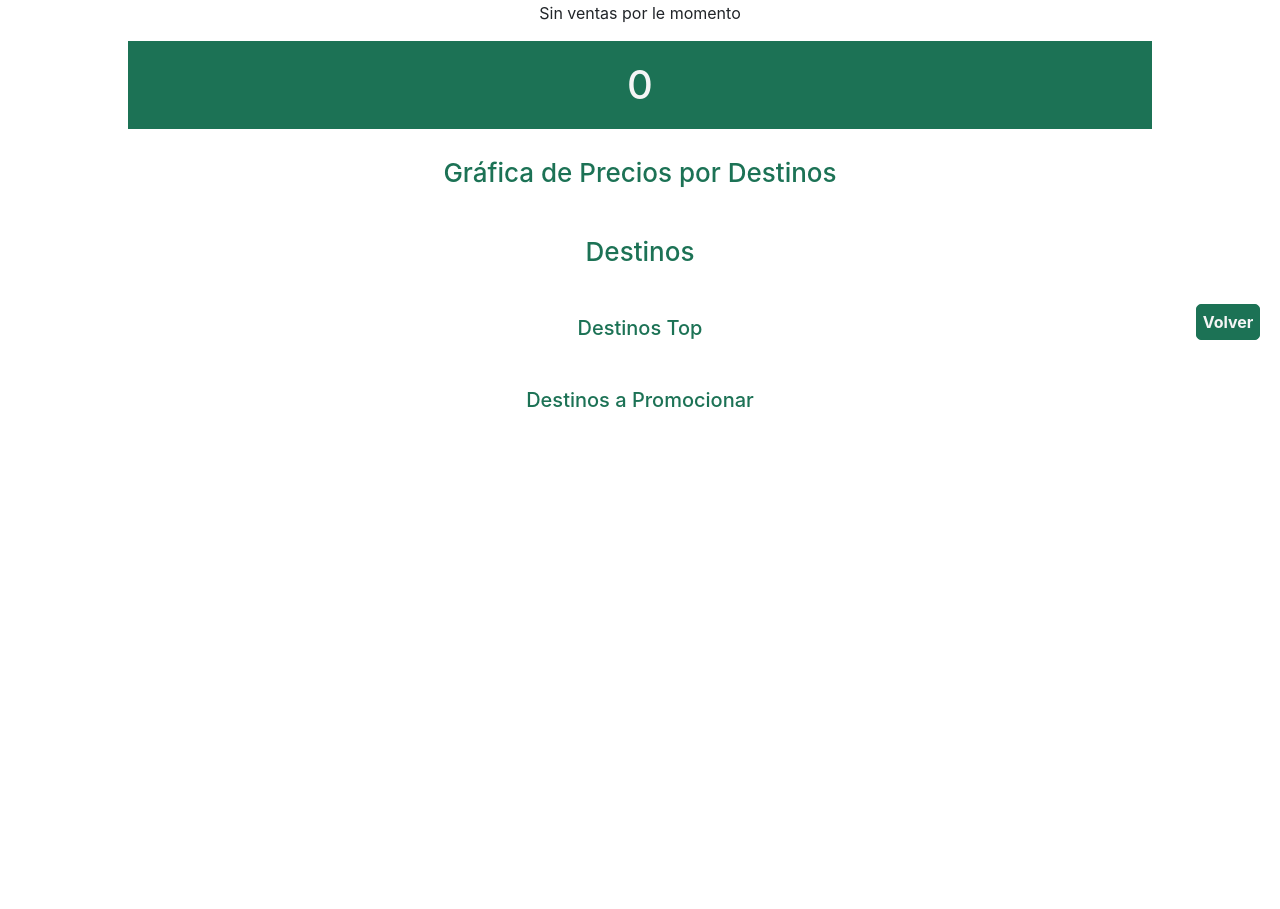
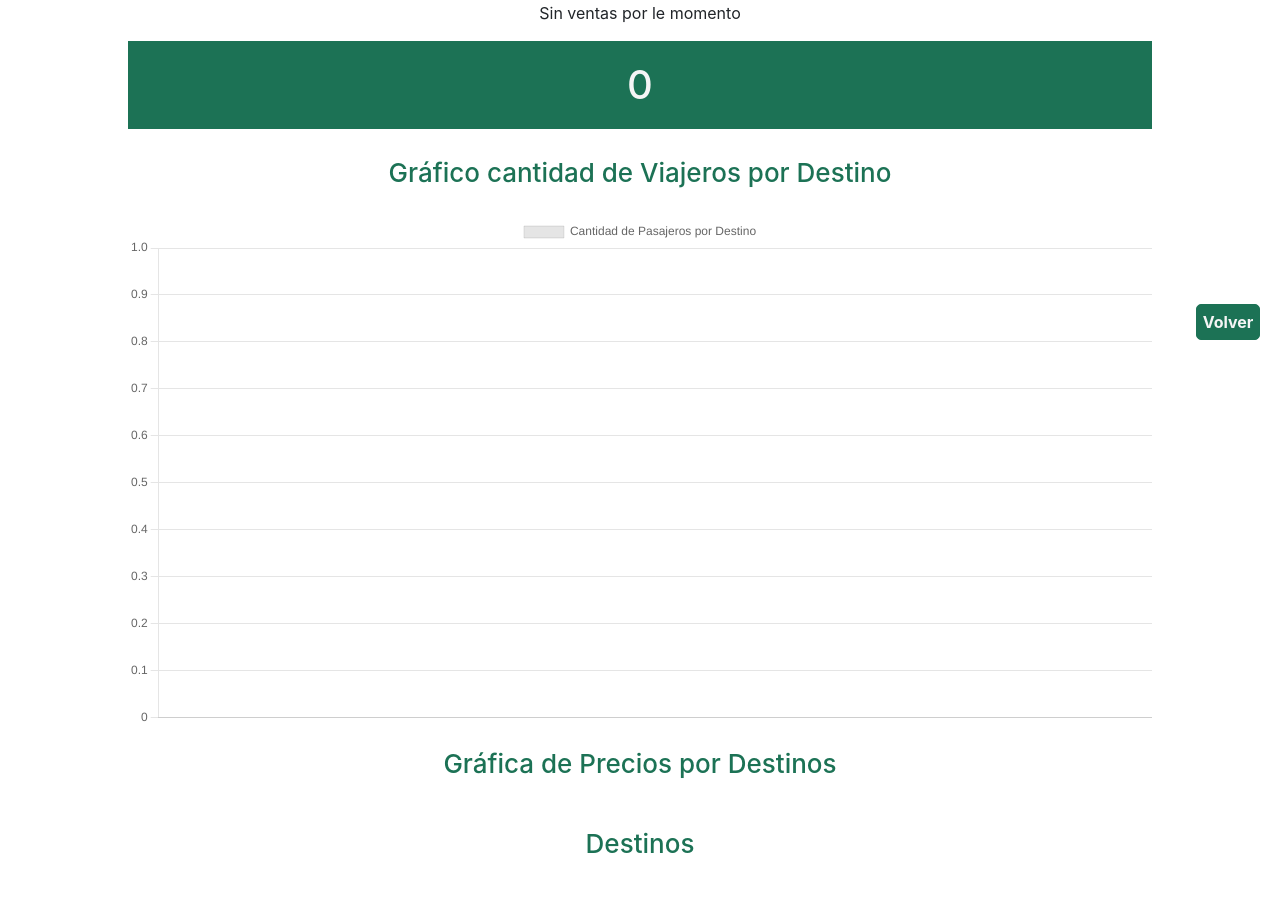
Before and after one commit to polgomez28/TallerFrontEnd, a React (Create React App) app: page /Dashboard in a window 1280 px wide. Shown: the part 440-1349 px from the top of the page. Before the commit the page ends 880 px from the top, so only its background shows below. Built offline with nearby package versions, Linux system fonts and the light colour scheme; no server answers.

Commit message:
grafica 3.3

```diff
--- a/src/componentes/Dashboard.js
+++ b/src/componentes/Dashboard.js
@@ -80,11 +80,44 @@ const Dashboard = () => {
     };
 
 
+    const GraficaPorPax = () => {
+        const ventas = useSelector((state) => state.ventasReducer);
+
+        const destinosPorPax = {};
+
+        ventas.forEach((venta) => {
+            const paquete = venta.id_paquete;
+
+            destinosPorPax[paquete] = !destinosPorPax[paquete]
+                ? 1
+                : destinosPorPax[paquete] + 1;
+        });
+
+        const data = {
+            labels: Object.keys(destinosPorPax),
+            datasets: [
+                {
+                    label: 'Cantidad de Pasajeros por Destino',
+                    data: Object.values(destinosPorPax),
+
+                    borderWidth: 1,
+                },
+            ],
+        };
+
+        return (
+            <div>
+                <h2>Gráfico cantidad de Viajeros por Destino</h2>
+                <Bar data={data} />
+            </div>
+        );
+    };
+
     return (<div className="dashboard">
 
         <Formulario />
         <LeerVentas/>
-        {/* <GraficaPorPax></GraficaPorPax> */}
+        <GraficaPorPax></GraficaPorPax>
 
         <GraficaPreciosDestino></GraficaPreciosDestino>
 
```
